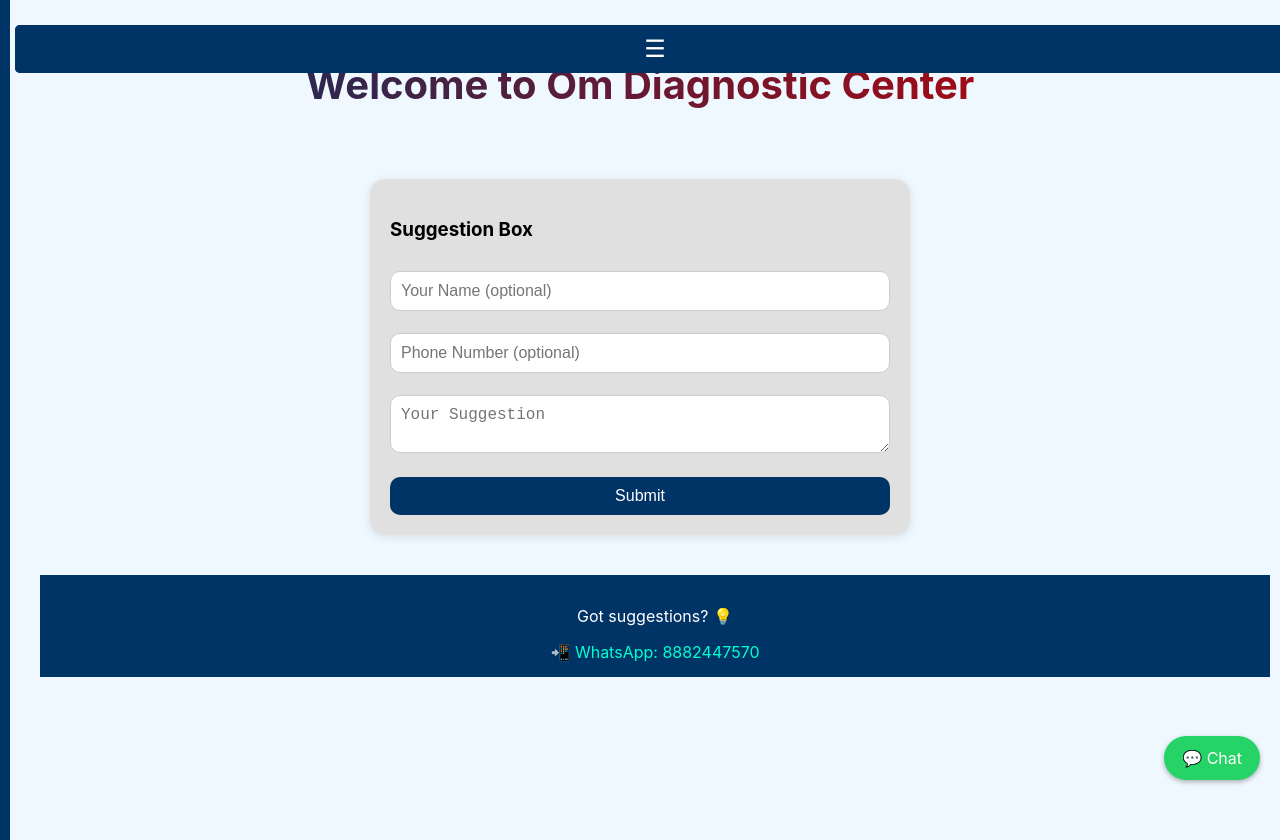
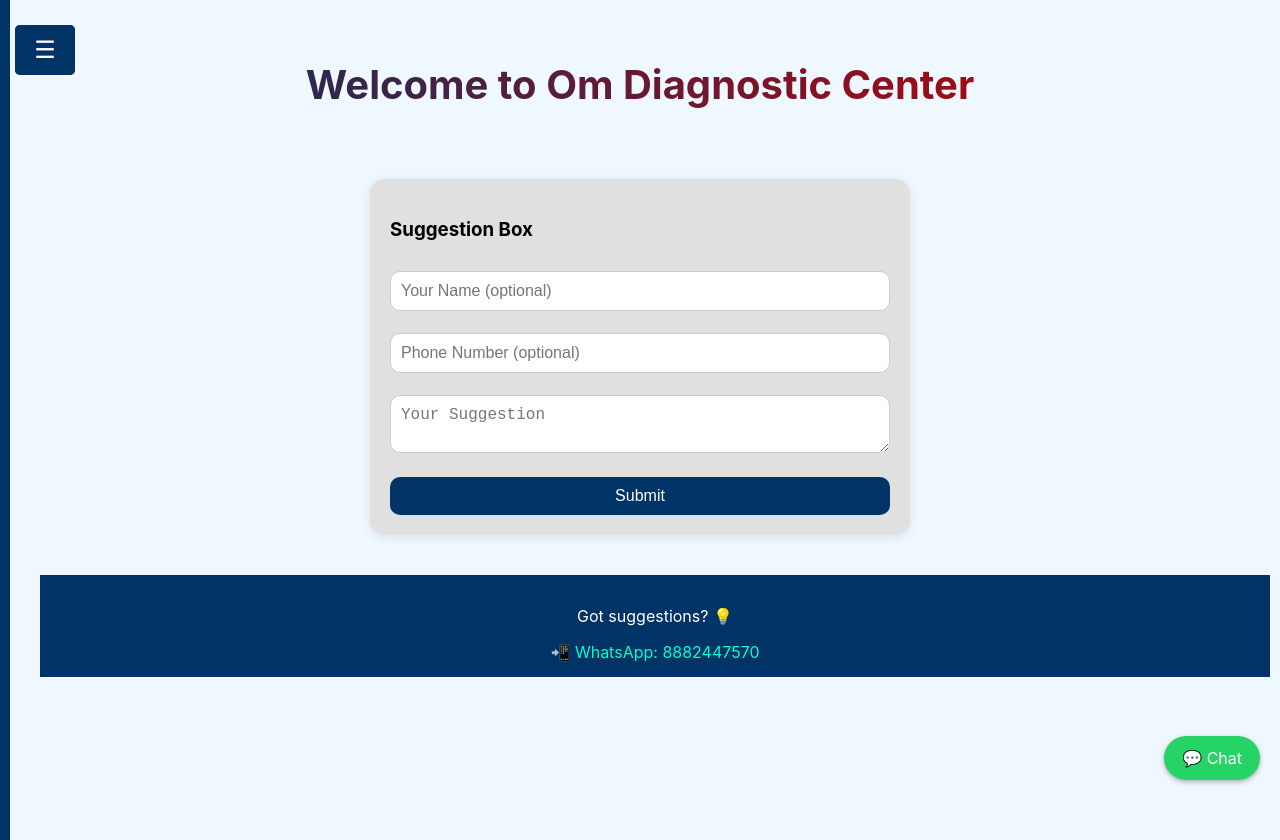
Before and after one commit to omcenter/lab-app-frontend, a React (Create React App) app: page / in a window 1280 px wide. Built offline with nearby package versions, Linux system fonts and the light colour scheme.

Commit message:
Update home.css

```diff
--- a/src/styles/home.css
+++ b/src/styles/home.css
@@ -7,16 +7,21 @@
 /* Fix Hamburger to Top-Left */
 .hamburger {
   position: fixed;
-  top: 15px;
-  left: 15px; /* ✅ this places it to the left */
+  top: 0;
+  left: 0;
   z-index: 1001;
   background: #003366;
   color: white;
   border: none;
   font-size: 24px;
-  padding: 10px 15px;
-  border-radius: 5px;
+  padding: 12px 18px;
+  border-radius: 0 0 10px 0;
   cursor: pointer;
+  width: 60px;
+  height: 50px;
+  display: flex;
+  align-items: center;
+  justify-content: center;
 }
 
 /* Sidebar */
```
